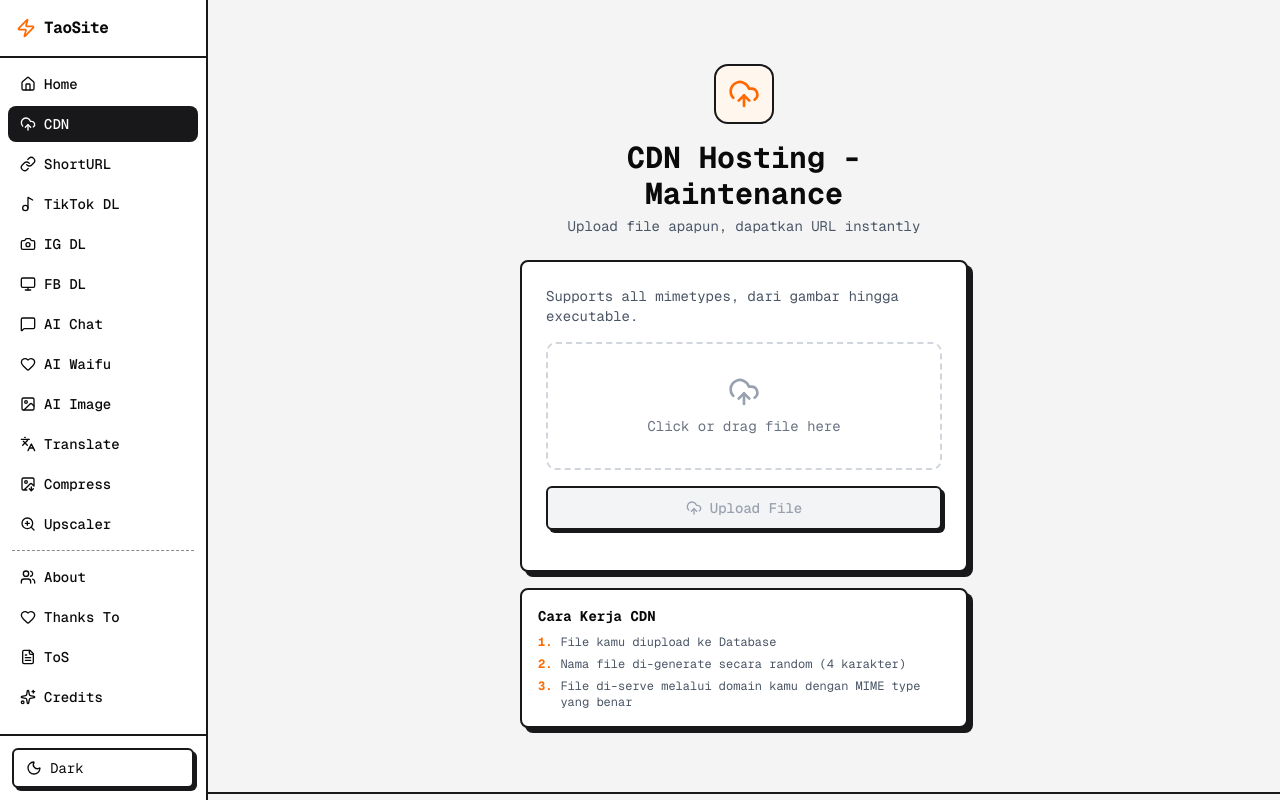
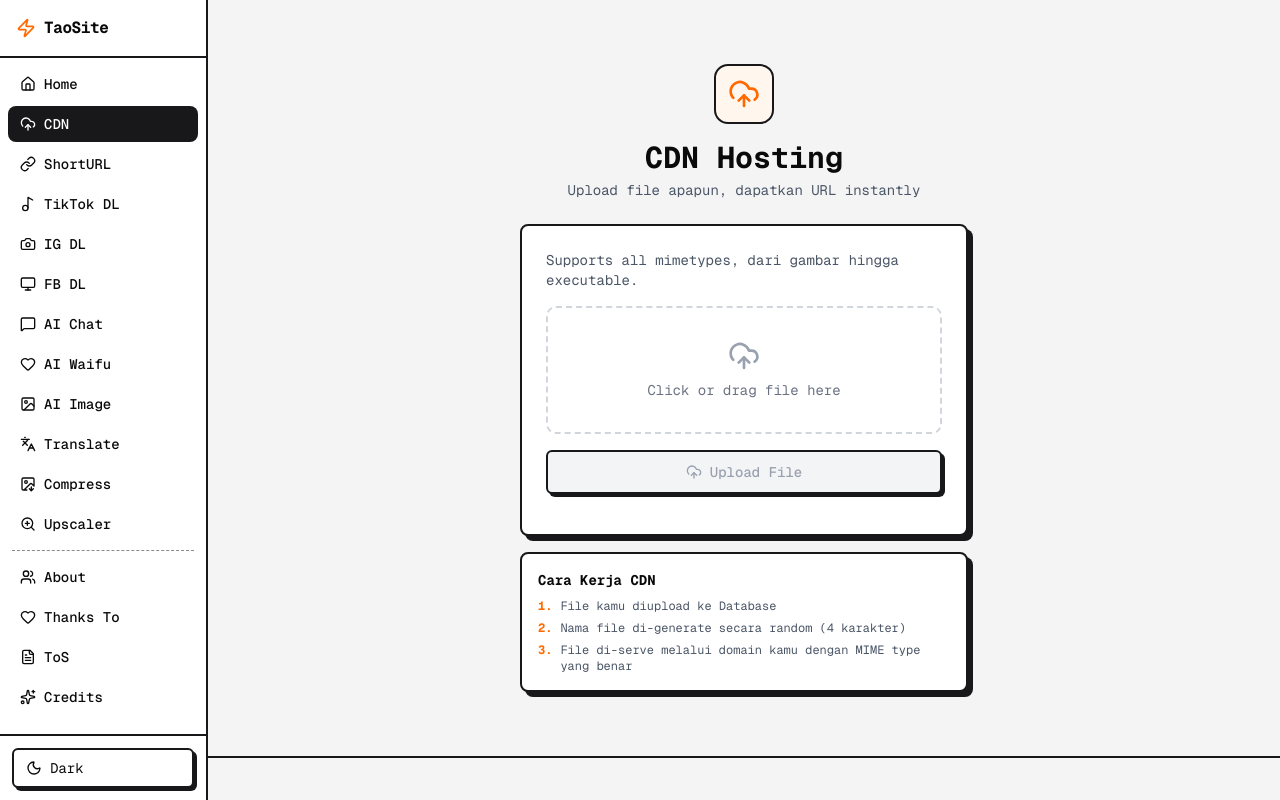
Before and after one commit to FaaOfc/opensorc, a Next.js app: page /cdn in a window 1280 px wide. Shown: the top 800 px of the page. Built offline with nearby package versions, Linux system fonts and the light colour scheme.

Commit message:
Update page.tsx

```diff
--- a/src/app/cdn/page.tsx
+++ b/src/app/cdn/page.tsx
@@ -76,7 +76,7 @@ export default function CdnPage() {
             <UploadCloud className="size-8 text-orange-500" />
           </div>
           <h1 className="text-2xl sm:text-3xl font-mono font-bold mb-1">
-            CDN Hosting - Maintenance
+            CDN Hosting
           </h1>
           <p className="text-sm text-gray-600 font-mono">
             Upload file apapun, dapatkan URL instantly
```
